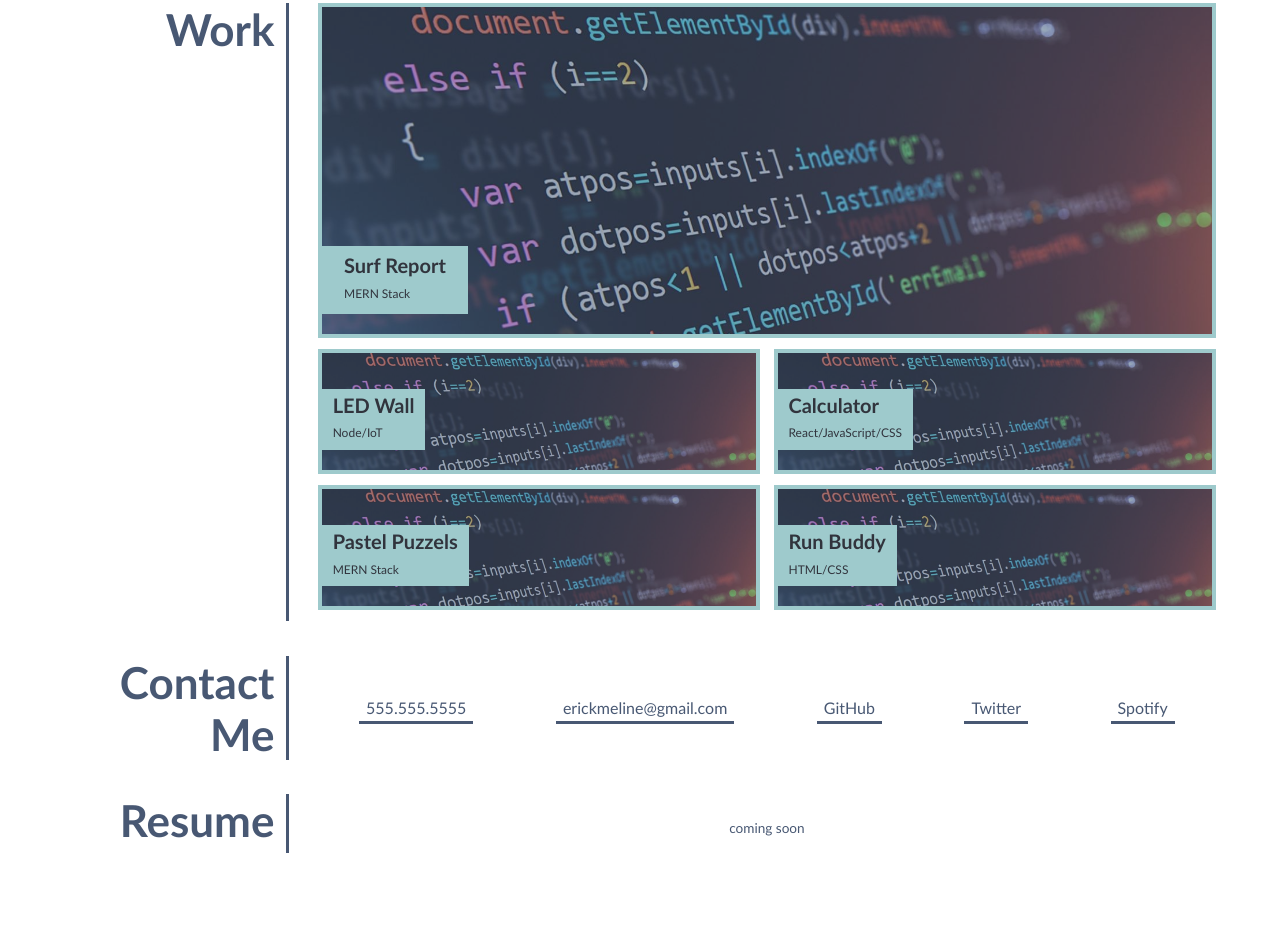
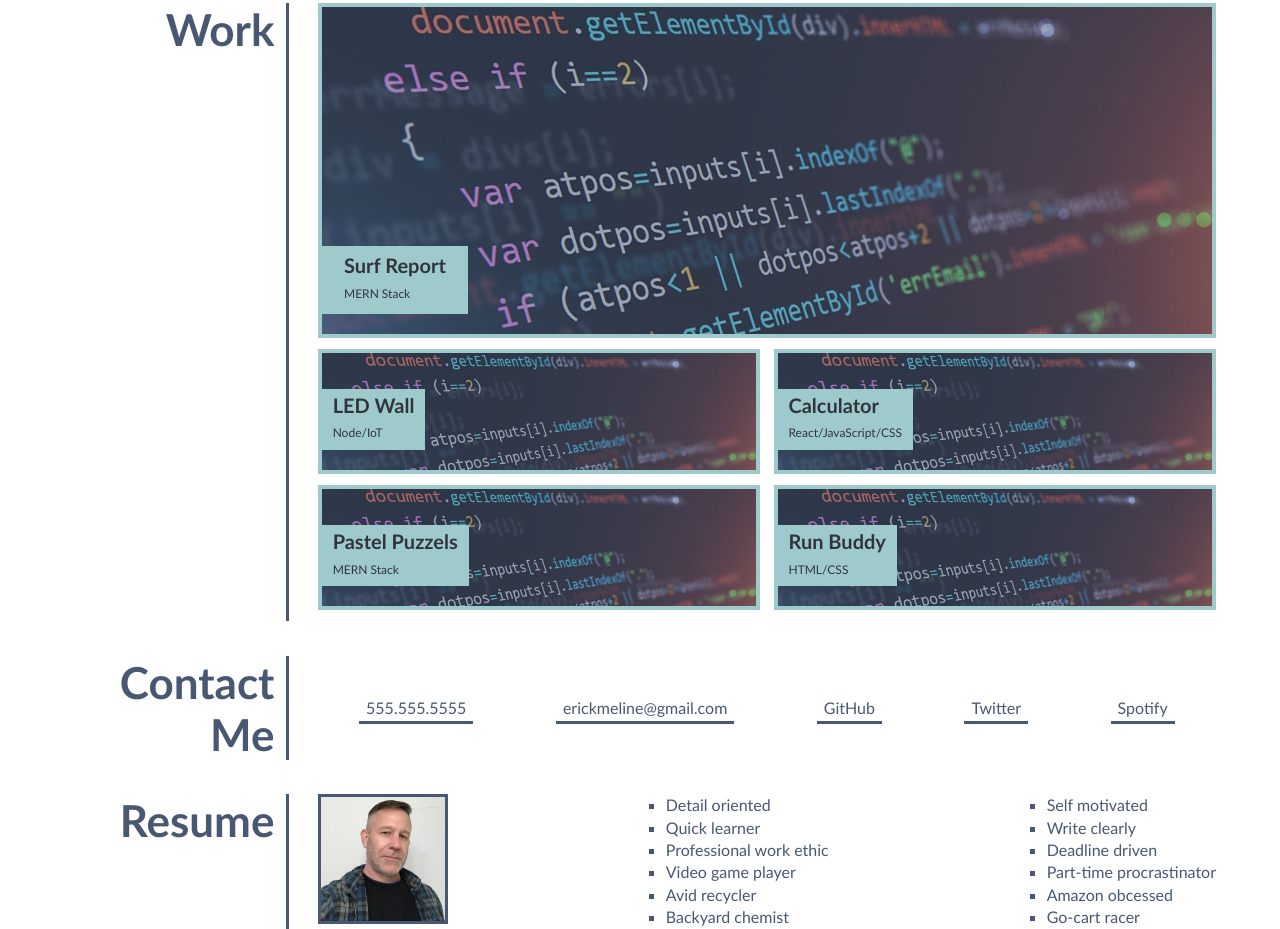
Before and after one commit to erickmeline/BBC, a plain HTML site: page index.html in a window 1280 px wide. Shown: the part 468-1397 px from the top of the page. Before the commit the page ends 1321 px from the top, so only its background shows below. Drawn offline with Linux system fonts and the light colour scheme.

Commit message:
add resume content

```diff
--- a/assets/css/stlyes.css
+++ b/assets/css/stlyes.css
@@ -107,7 +107,7 @@ main section .details {
     font-size: 85%;
     margin-top: 0;
 }
-.details ul {
+.contact ul {
     display: flex;
     flex-wrap: wrap;
     justify-content: space-around;
@@ -116,11 +116,11 @@ main section .details {
     padding: 0;
     width: 100%;
 }
-.details li {
+.contact li {
     display: block;
     order: 1;
 }
-.details li a {
+.contact li a {
     border-bottom: 3px solid var(--slate);
     color: var(--slate);
     padding: 4px 7px;
@@ -170,6 +170,18 @@ figcaption small {
     display: block;
     font-size: 75%;
 }
+.resume {
+    display: flex;
+    justify-content: space-between;
+}
+.resume img {
+    border: 3px solid var(--slate);
+    max-height: 130px;
+}
+.resume ul {
+    list-style-type: square;
+    margin: 0;
+}
 
 /* media queries */
 @media screen and (max-width: 768px) {
@@ -199,10 +211,10 @@ figcaption small {
     main section .details {
         padding-left: 0;
     }
-    .details ul {
+    .contact ul {
         flex-direction: column;
     }
-    .details li a {
+    .contact li a {
         border: none;
     }
     .examples figure {
--- a/index.html
+++ b/index.html
@@ -98,7 +98,7 @@
         </section>
         <section class="baseline-center" id="contact">
             <h3>Contact Me</h3>
-            <div class="details">
+            <div class="details contact">
                 <ul>
                     <li><a href="tel:555-555-5555">555.555.5555</a></li>
                     <li><a href="mailto:erickmeline@gmail.com">erickmeline@gmail.com</a></li>
@@ -110,9 +110,24 @@
         </section>
         <section id="resume">
             <h3>Resume</h3>
-            <div class="details">
-                <br/>
-                <p class="center">coming soon</p>
+            <div class="details resume">
+                <img src="./assets/images/me.jpeg" alt="Erick photo">
+                <ul>
+                    <li>Detail oriented</li>
+                    <li>Quick learner</li>
+                    <li>Professional work ethic</li>
+                    <li>Video game player</li>
+                    <li>Avid recycler</li>
+                    <li>Backyard chemist</li>
+                </ul>
+                <ul>
+                    <li>Self motivated</li>
+                    <li>Write clearly</li>
+                    <li>Deadline driven</li>
+                    <li>Part-time procrastinator</li>
+                    <li>Amazon obcessed</li>
+                    <li>Go-cart racer</li>
+                </ul>
             </div>
         </section>
     </main>
```
